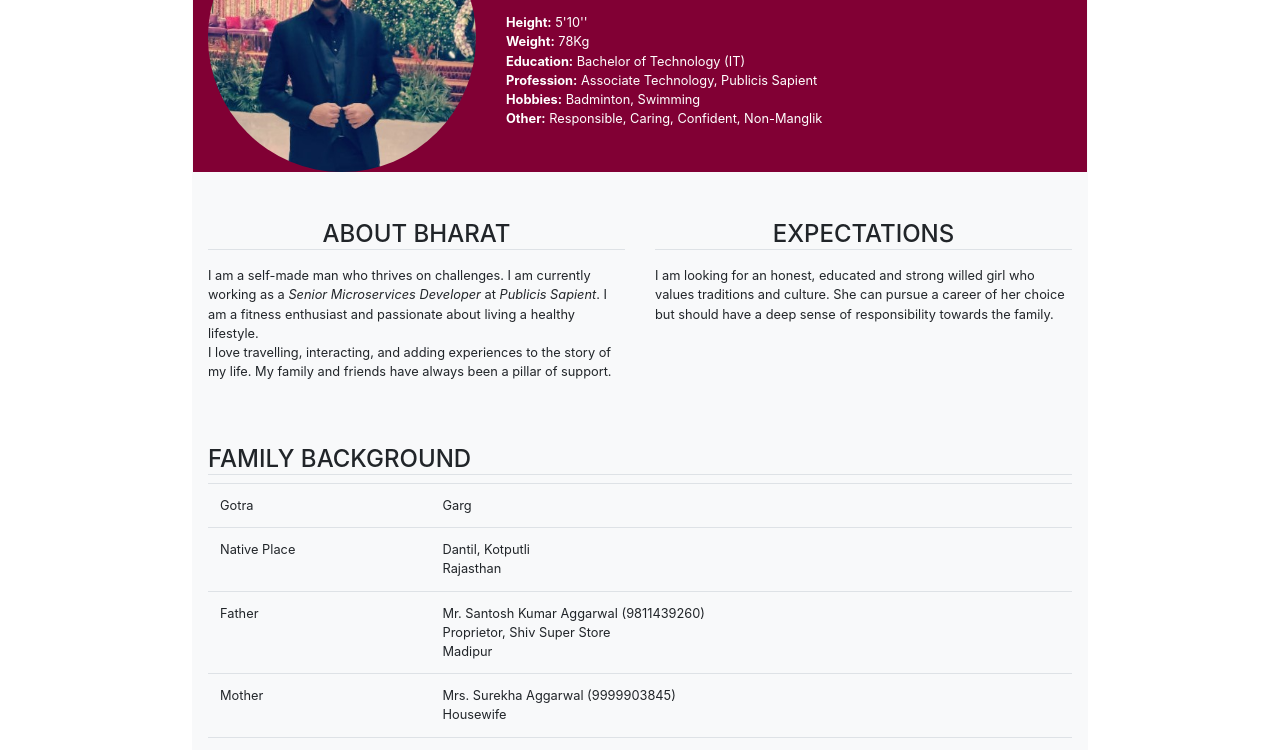
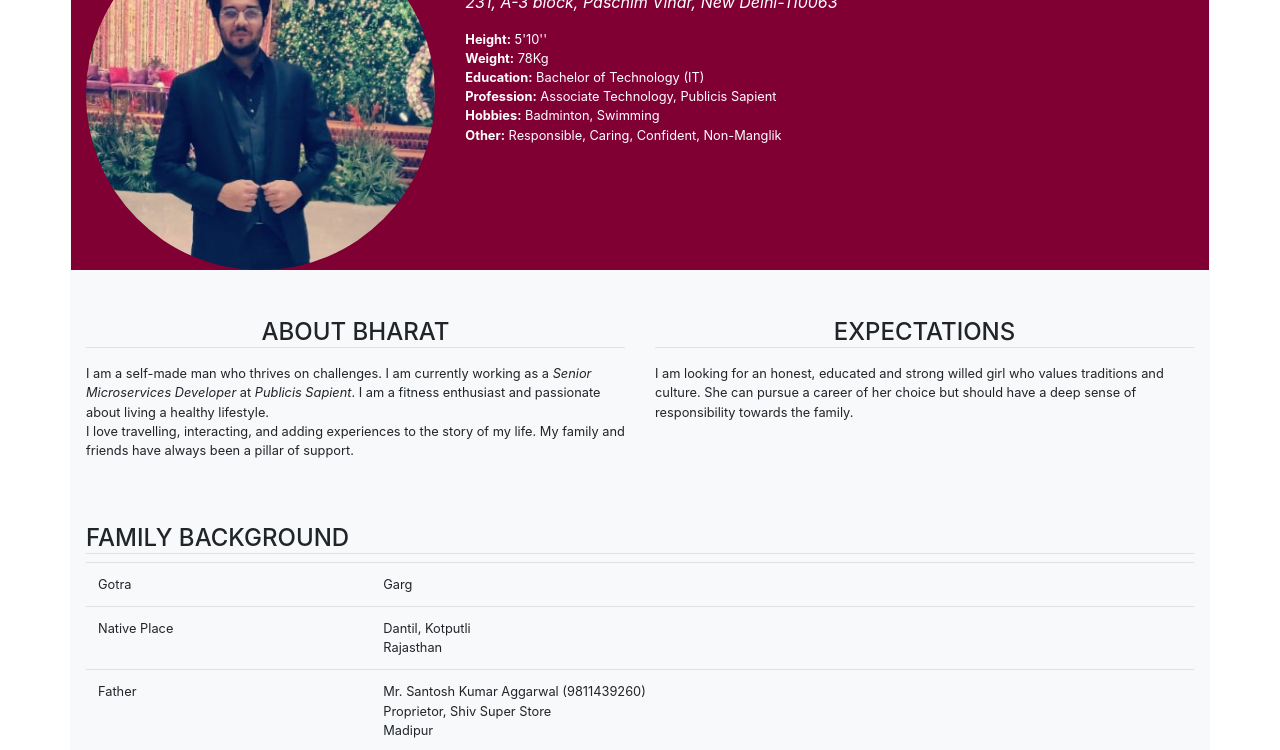
Before and after one commit to bharataggarwal1/biodata, a plain HTML site: page index.html in a window 1280 px wide. Shown: the part 225-975 px from the top of the page. Drawn offline with nearby package versions, Linux system fonts and the light colour scheme.

Commit message:
Update index.html

```diff
--- a/index.html
+++ b/index.html
@@ -12,7 +12,7 @@
 </head>
 <body>
 
-    <div class="container border border-light bg-light" style="width:70%">
+    <div class="container border border-light bg-light">
         <div class="row p-2" >
             <div class="col-md-4"></div>
             <div class="col-md-4 text-center">
```
